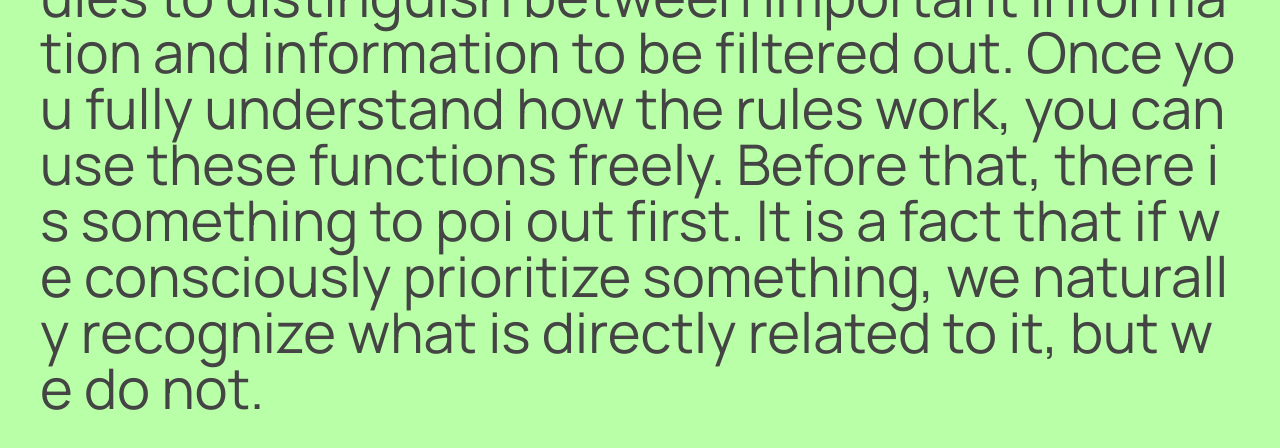
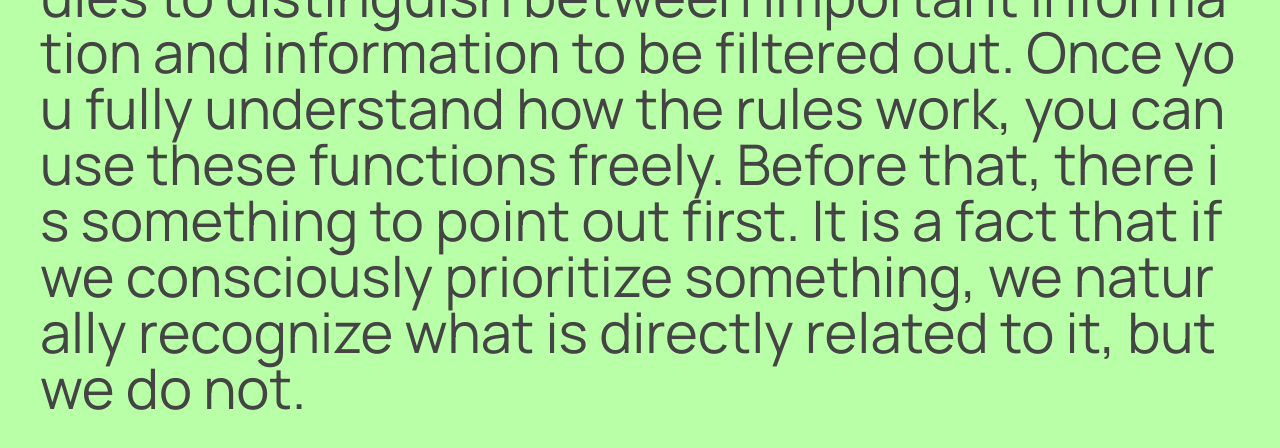
Before and after one commit to igwanai/skim, a website: page skimWeb/skim_p2.html in a window 1280 px wide. Shown: the part 344-792 px from the top of the page. Drawn offline with Linux system fonts and the light colour scheme.

Commit message:
오타잇어

```diff
--- a/skimWeb/skim_p2.html
+++ b/skimWeb/skim_p2.html
@@ -30,7 +30,7 @@
         <div id="text">
           <span id="getblurred">The brain's automatic </span><span id="except">s</span><span id="getblurred">ystem follows several rules to distinguish
             between important information and information to be filtered out. Once you fully understand how the rules wor</span><span id="except">k</span><span id="getblurred">,
-            you can use these functions freely. Before that, there is something to po</span><span id="except">i</span><span id="getblurred"> out first. It is a fact that if we
+            you can use these functions freely. Before that, there is something to po</span><span id="except">i</span><span id="getblurred">nt out first. It is a fact that if we
             consciously prioritize so</span><span id="except">m</span><span id="getblurred">ething, we naturally recognize what is directly related to it, but we do not.</span>
         </div>
       </div>
```
